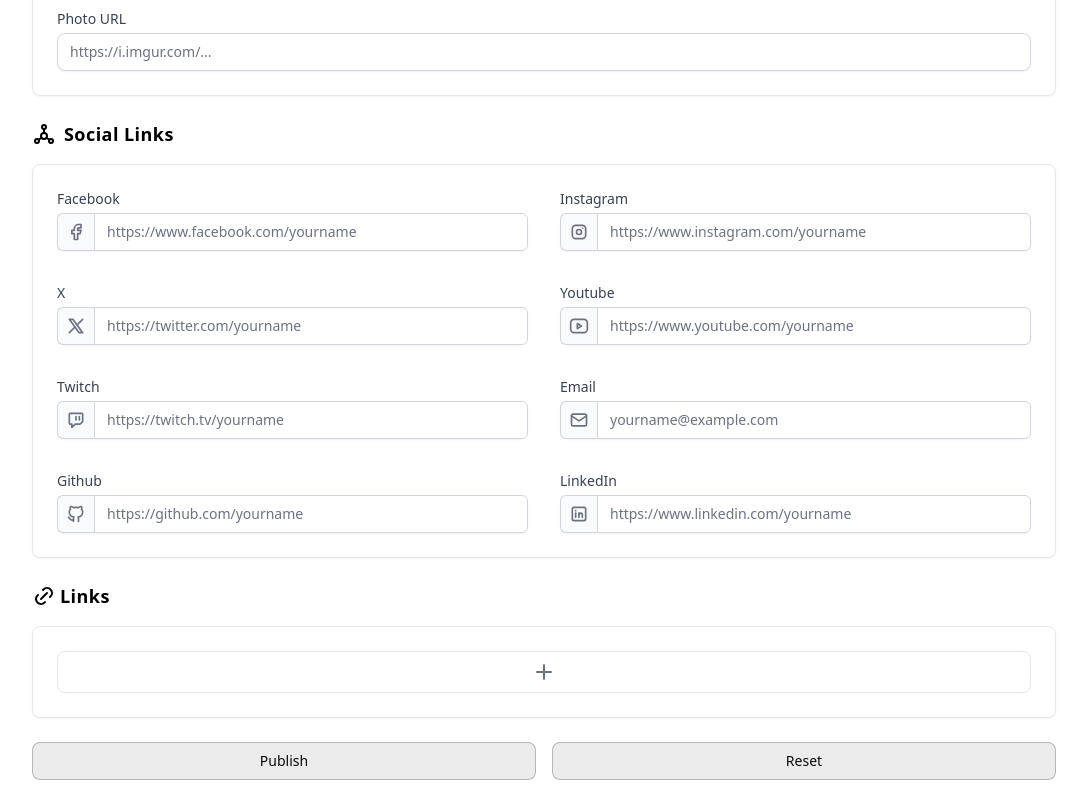
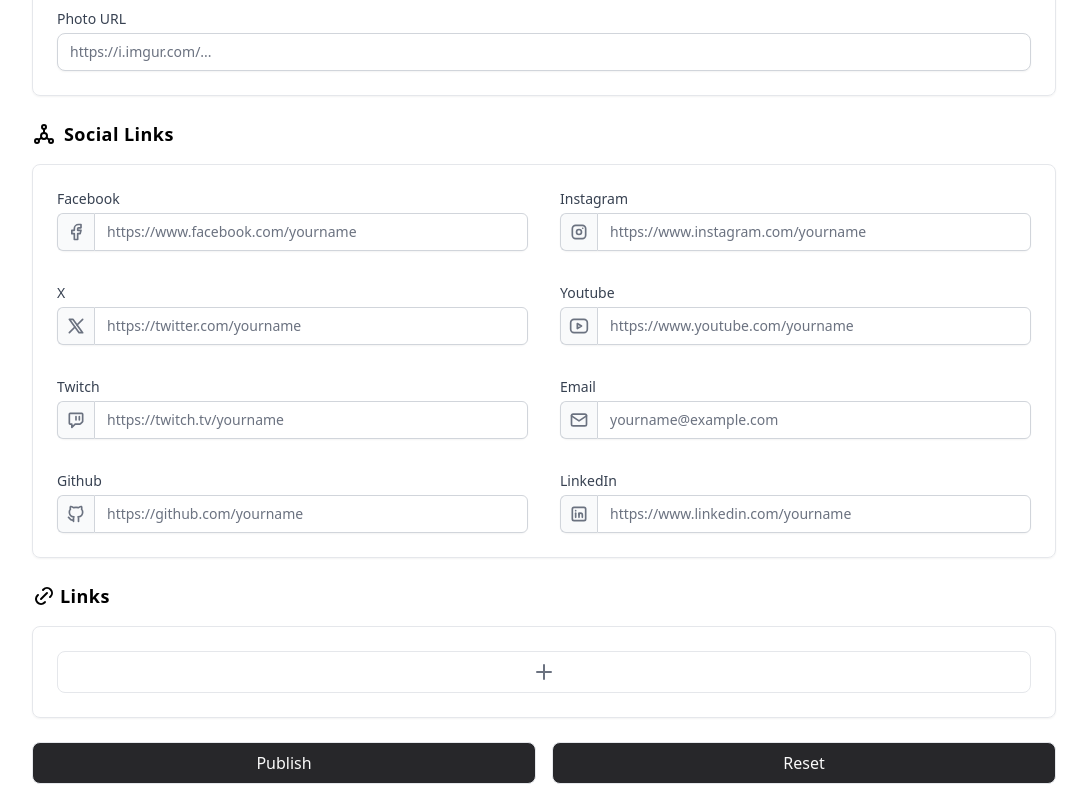
Before and after one commit to Myoschen/linktree, a React (Vite) app: page / in a window 1280 px wide. Shown: the part 328-1128 px from the top of the page, without its empty margins (96-1183 px from the left). Built offline with nearby package versions, Linux system fonts and the light colour scheme.

Commit message:
refactor: button styles

```diff
--- a/src/pages/creation.tsx
+++ b/src/pages/creation.tsx
@@ -61,14 +61,14 @@ function Forms() {
       <Links />
       <div className={'flex items-center gap-x-4'}>
         <button
-          className={'flex-1 rounded-lg border border-zinc-700/30 bg-zinc-700/10 p-2 text-sm font-medium text-zinc-950 transition-opacity ease-out hover:opacity-75'}
+          className={'flex-1 rounded-lg border bg-zinc-800 p-2 font-medium text-zinc-50 transition-opacity hover:opacity-90'}
           type={'button'}
           onClick={publish}
         >
           {'Publish'}
         </button>
         <button
-          className={'flex-1 rounded-lg border border-zinc-700/30 bg-zinc-700/10 p-2 text-sm font-medium text-zinc-950 transition-opacity ease-out hover:opacity-75'}
+          className={'flex-1 rounded-lg border bg-zinc-800 p-2 font-medium text-zinc-50 transition-opacity hover:opacity-90'}
           type={'button'}
           onClick={resetFormData}
         >
```
